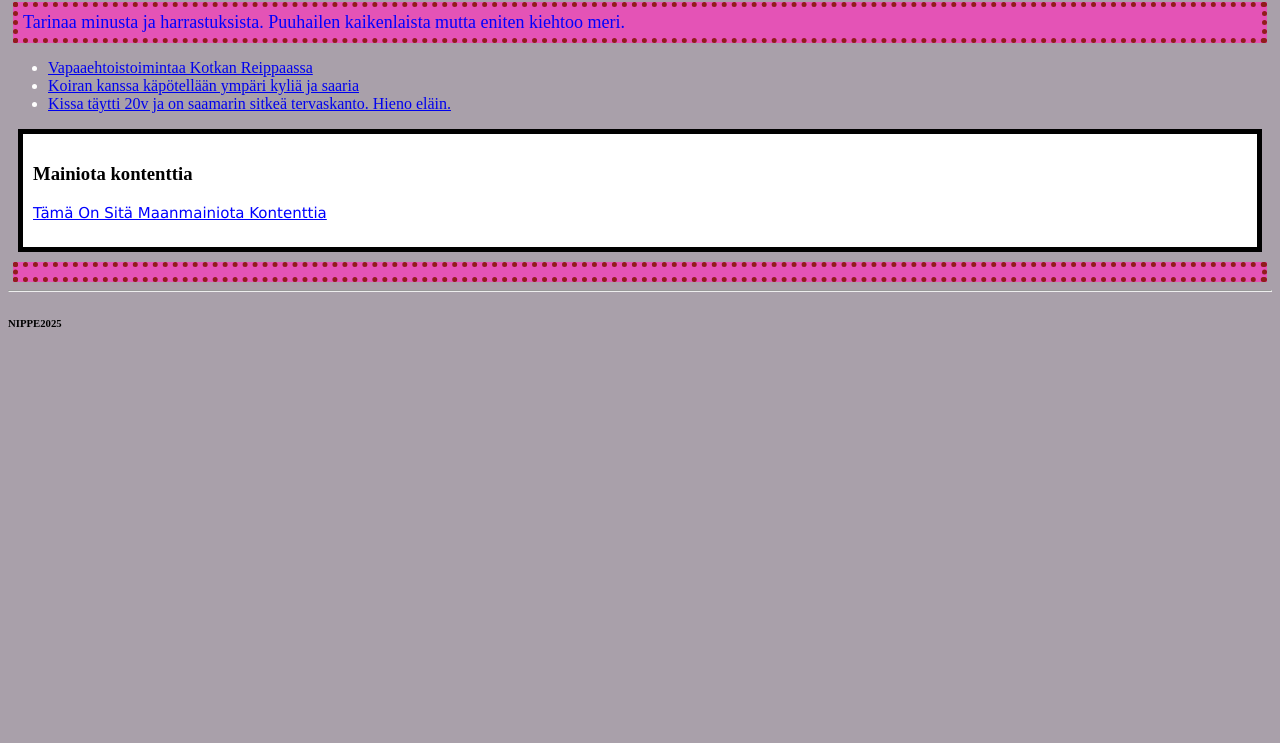
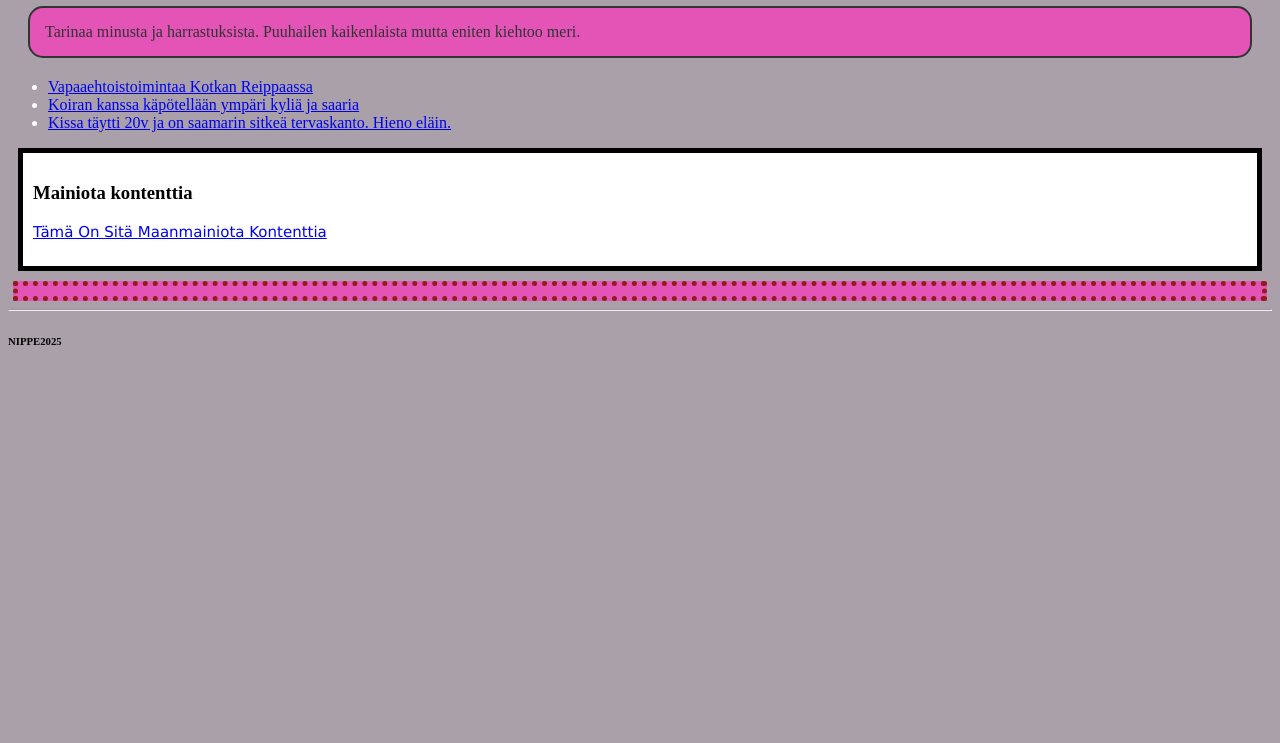
Before and after one commit to nlautala/nlautala.github.io, a plain HTML site: page index.html in a window 1280 px wide. Shown: the part 57-800 px from the top of the page. Drawn offline with Linux system fonts and the light colour scheme.

Commit message:
Update index.html

```diff
--- a/index.html
+++ b/index.html
@@ -8,7 +8,7 @@
 </head>
 <body>
     <header><h1 class="header-example">ETUSIVU</h1></header>
-    <p class="div-example"> Tarinaa minusta ja harrastuksista. Puuhailen kaikenlaista mutta eniten kiehtoo meri.</p>
+    <p class="div-example2"> Tarinaa minusta ja harrastuksista. Puuhailen kaikenlaista mutta eniten kiehtoo meri.</p>
 
     <nav> <ul class="list-example">
         <li><a href="https://www.kotkanreipas.com"> Vapaaehtoistoimintaa Kotkan Reippaassa</a></li>
```
